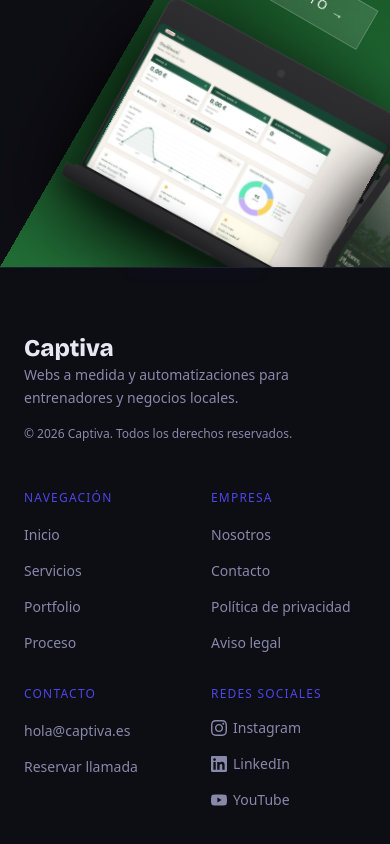
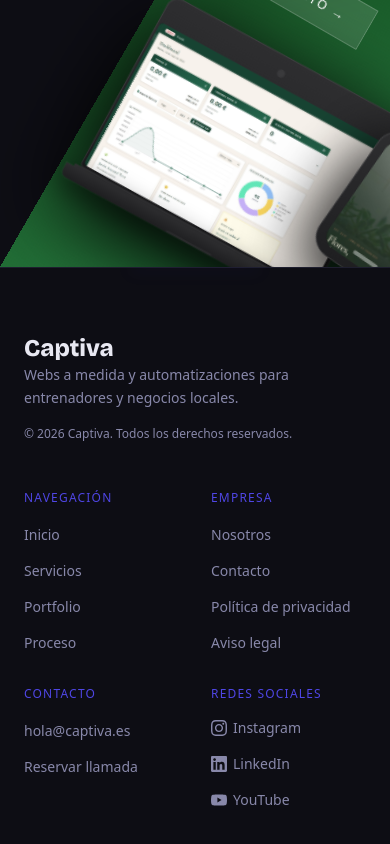
Before and after one commit to Ricardo2325/captiva, a Next.js app: page /portfolio in a window 390 px wide. Shown: the part 4797-5641 px from the top of the page. Built offline with nearby package versions, Linux system fonts and the light colour scheme.

Commit message:
fix: la-botanica mobile shows tablet (cliente) instead of phone

```diff
--- a/src/components/PortfolioScroll.tsx
+++ b/src/components/PortfolioScroll.tsx
@@ -296,12 +296,12 @@ function ScreenshotStack({ project }: { project: Project }) {
               position: 'absolute',
               right: '0%',
               top: '8%',
-              width: '26%',
+              width: '32%',
               transform: 'rotate(5deg)',
               filter: 'drop-shadow(0 12px 30px rgba(0,0,0,0.6))',
             }}
           >
-            <PhoneFrame src={`/portfolio/${slug}/mobile.jpg`} slug={slug} />
+            <TabletFrame src={`/portfolio/${slug}/mobile.jpg`} slug={slug} />
           </div>
         )}
       </div>
```
